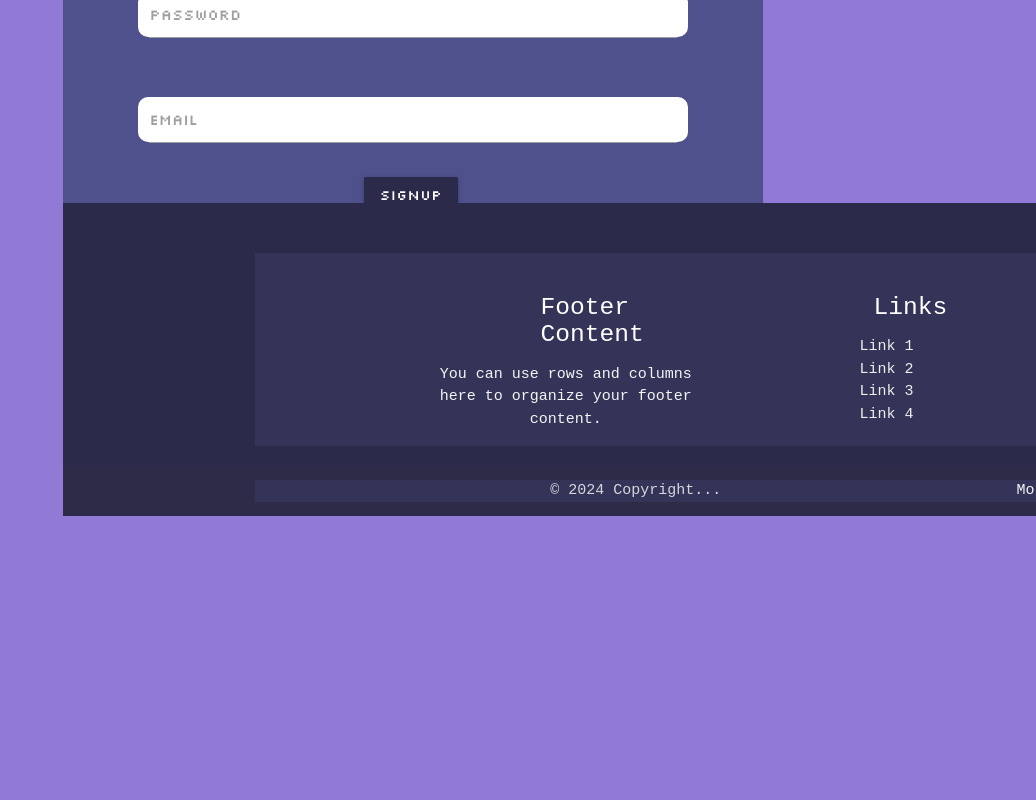
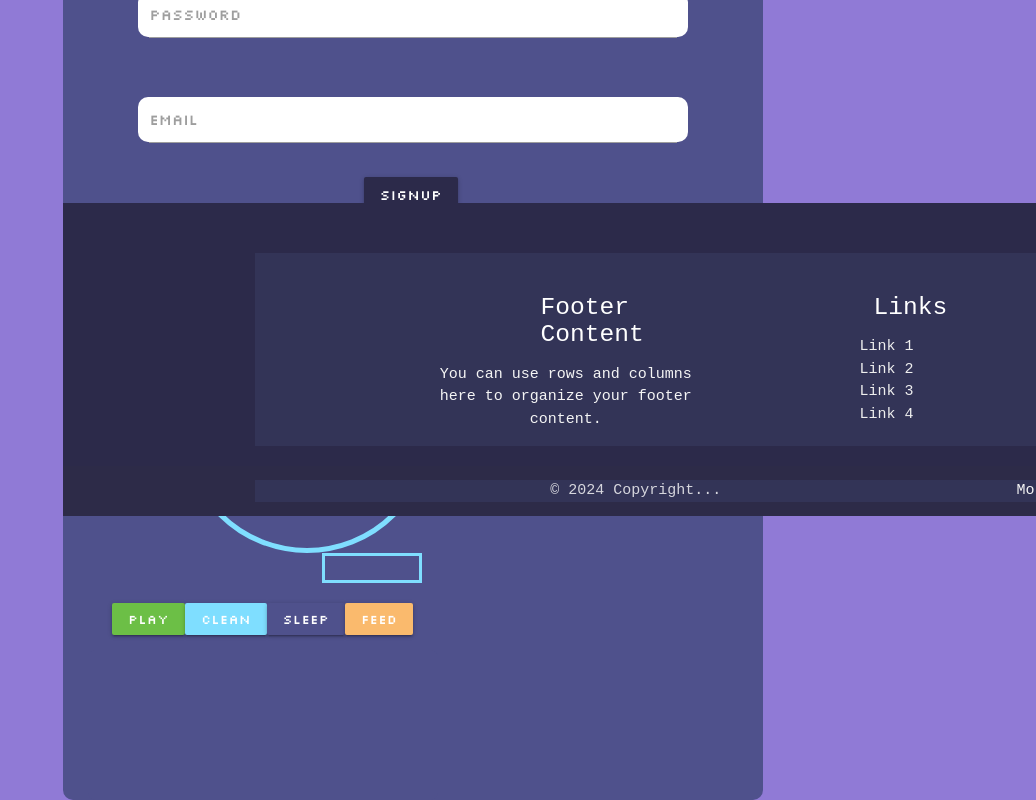
Before and after one commit to mathilde-01/pixel-paws, a React (Vite) app in the folder client/: page /Display in a window 1280 px wide. Shown: the part 284-1084 px from the top of the page, without its empty margins (244-1280 px from the left). Before the commit the page ends 800 px from the top, so only its background shows below. Built offline with nearby package versions, Linux system fonts and the light colour scheme; a web font is replaced by a local one.

Commit message:
started display page

```diff
--- a/client/index.html
+++ b/client/index.html
@@ -7,7 +7,7 @@
   <link href="https://fonts.googleapis.com/icon?family=Material+Icons" rel="stylesheet">
   <!--Import materialize.css-->
   <link rel="stylesheet" href="https://cdnjs.cloudflare.com/ajax/libs/materialize/1.0.0/css/materialize.min.css">
-
+  <link rel="stylesheet" type="text/css" href="./src/styles/style.css">
   <link rel="preconnect" href="https://fonts.googleapis.com">
   <link rel="preconnect" href="https://fonts.gstatic.com" crossorigin>
   <!-- silkscreen font -->
@@ -62,11 +62,14 @@
         </div>
       </div>
       <button class="btn" type="submit" name="action">SIGNUP
-        <!-- <i class="material-icons right">send</i> -->
+
       </button>
     </form>
   </div>
 </div>
+
+
+
 
 
   <div id="root"></div>
--- a/client/src/components/Display.jsx
+++ b/client/src/components/Display.jsx
@@ -1,3 +1,17 @@
-export default function Display(){
+export default function Display() {
+
+    return (
+        <>
+            <div className="petCircle"></div>
+            <div className="petStand"></div>
+            <div className="btnContainer">
+                <a className="waves-effect waves-light btn-small" id="greenColor">Play</a>
+                <a className="waves-effect waves-light btn-small" id="blueColor">Clean</a>
+                <a className="waves-effect waves-light btn-small" id="medPurpleColor">Sleep</a>
+                <a className="waves-effect waves-light btn-small" id="orangeColor">Feed</a>
+            </div>
+            <div className="healthContainer"></div>
+        </>
+    )
 
 }
--- a/client/src/styles/style.css
+++ b/client/src/styles/style.css
@@ -19,7 +19,8 @@ footer {
     font-family: "Red Hat Mono", monospace;
     position: absolute;
     color: white;
-    width: 100%;   /*this changes footer width*/
+    width: 100%;
+    /*this changes footer width*/
     text-align: center;
     bottom: 0px;
 
@@ -32,7 +33,7 @@ footer {
 
 }
 
-
+/* footer style */
 .page-footer {
     background-color: #2C2A4A;
 }
@@ -47,7 +48,7 @@ footer {
 
 }
 
-/* Navbar */
+/* Navbar right side*/
 .right {
     font-family: "Red Hat Mono", monospace;
     font-optical-sizing: auto;
@@ -63,7 +64,7 @@ footer {
 
 }
 
-
+/* style for input */
 .input-field {
     background-color: white;
     border-radius: 10px;
@@ -78,8 +79,67 @@ footer {
 
 }
 
+.petCircle {
+    margin-left: 17%;
+    margin-top: 10%;
+    width: 250px;
+    border: 5px solid #7fdeff;
+    height: 250px;
+    border-radius: 50%;
+}
+
+.petStand{
+    margin-top: 0px;
+    bottom: 0;
+    width: 100px;
+    border: 3px solid #7fdeff;
+    margin-left: 37%;
+    height: 30px;
 
 
+}
+
+.btnContainer{
+    width: 400px;
+    margin-left: 7%;
+    margin-top: 20px;
+    font-family: "Silkscreen", sans-serif;
+    justify-content: space-between;
+}
+
+.healthContainer{
+    width: 350px;
+    height: 150px;
+    margin-left: 3.5%;
+    margin-top: 15px;
+    border-radius: 7px;
+    font-family: "Silkscreen", sans-serif;
+    justify-content: space-between;
+    border: 1px solid transparent;
+    background-color: #4f518c;
+}
+
+/* specify green color - used on buttons */
+#greenColor{
+    background-color: #6cbf46;
+}
+
+/* specify green color - used on buttons */
+#blueColor{
+    background-color: #7fdeff;
+}
+
+/* specify green color - used on buttons */
+#medPurpleColor{
+    background-color: #4f518c;
+}
+
+/* specify green color - used on buttons */
+#orangeColor{
+    background-color: #faba6d;
+}
+
+/* specify font on username input */
 #user_name {
     font-family: "Silkscreen", sans-serif;
 
@@ -140,8 +200,6 @@ footer {
     }
 
 }
-
-
 
 
 
```
